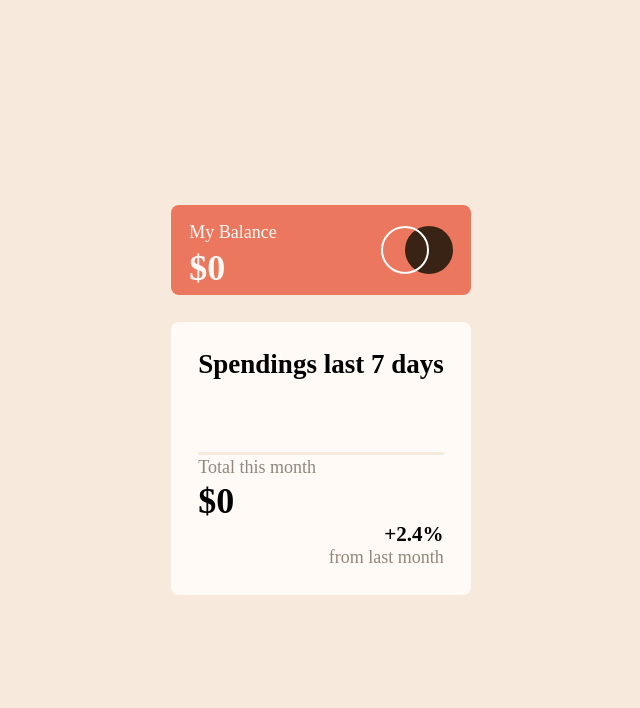
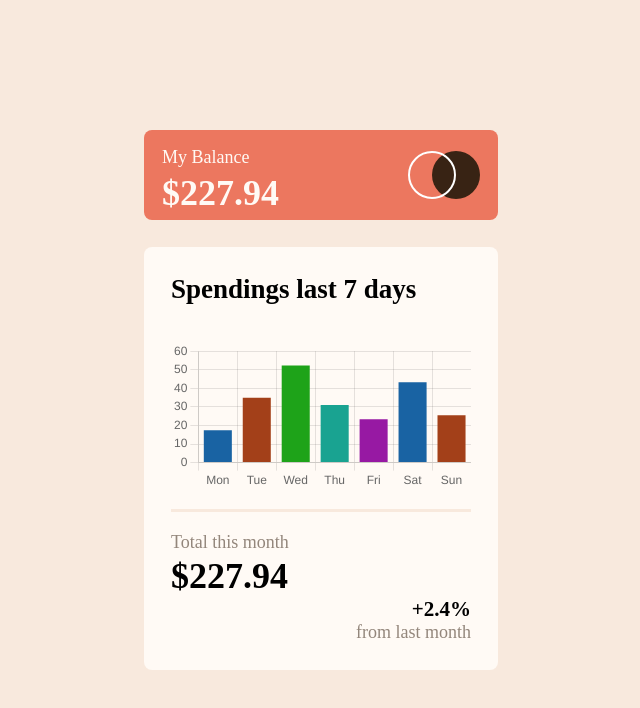
Before and after one commit to DR-KSP-VIRUS/expenses-chart-component, a Vue app: page / in a window 1280 px wide. Shown: the top 708 px of the page, without its empty margins (319-959 px from the left). Built offline with nearby package versions, Linux system fonts and the light colour scheme.

Commit message:
bar chart setup

```diff
--- a/package.json
+++ b/package.json
@@ -9,8 +9,11 @@
     "preview": "vite preview"
   },
   "dependencies": {
+    "axios": "^1.7.2",
+    "chart.js": "^4.4.3",
     "pinia": "^2.1.7",
-    "vue": "^3.4.21"
+    "vue": "^3.4.21",
+    "vue-chartjs": "^5.3.1"
   },
   "devDependencies": {
     "@vitejs/plugin-vue": "^5.0.4",
--- a/src/App.vue
+++ b/src/App.vue
@@ -13,8 +13,17 @@
 
 
 <script setup>
+import { onMounted } from 'vue';
 import GraphHeader from "./components/GraphHeader.vue";
 import GraphContainer from './components/GraphContainer.vue';
+import { useGraphStore } from './stores/graphStore';
+
+
+const graphStore = useGraphStore();
+
+onMounted(async() => {
+  await graphStore.loadTransactions();
+})
 </script>
 
 <style scoped>
--- a/src/apis/graphApi.js
+++ b/src/apis/graphApi.js
@@ -1,7 +1,9 @@
+import axios from "axios";
+
 export const fetchData = async () => {
     try {
-        const res = await fetch("../../data.json");
-        return await res.json();
+        const res = await axios.get("../db/data.json");
+        return await res.data;
     } catch (error) {
         console.log(error);
     }
--- a/src/assets/main.css
+++ b/src/assets/main.css
@@ -6,7 +6,7 @@
   place-items: center;
   flex-direction: column;
   height: 100vh;
-  margin-top: -5rem;
+  margin-top: -3rem;
   transition: all 0.54s ease;
 }
 
--- a/src/components/Graph.vue
+++ b/src/components/Graph.vue
@@ -1,19 +1,70 @@
 <template>
-
+    <Bar :data="chartdata" :options="options"/>
 </template>
 
 <script setup>
-import { ref, computed } from 'vue';
-const responseData = ref([]);
+import { Bar } from 'vue-chartjs';
+import { Chart as Chartjs, Title, Tooltip, BarElement, CategoryScale, LinearScale } from 'chart.js';
+import { onUnmounted } from 'vue';
+
+Chartjs.register(Title, Tooltip, BarElement, CategoryScale, LinearScale);
+
+const props = defineProps({
+  chartdata: {
+    type: Object,
+  },
+  options: {
+    type:Object
+  },
+});
 
 
-const balance = computed(() => {
-  return responseData.value.reduce((acc, current) => {
-    acc += current.amount
-  }, 0);
-});
+onUnmounted(() => {
+
+  Chartjs.unregister()
+})
+
+// const dailyChartData = ref(
+//   {
+//     chartdata: {
+//       labels: props.transactions.map(d=>d.day),
+//       datasets: [
+//         {
+//           backgroundColor: [
+//             '#1963a3',
+//             '#a34019',
+//             '#1ea319',
+//             '#19a391',
+//             '#9719a3',
+//           ],
+//           // label: 'Daily Expense',
+//           data: props.transactions.map(d=>d.amount)
+//         }
+//       ]
+//     },
+//     options: {
+//       plugins: {
+//         tooltip: {
+//           events: ['click'],
+//           callbacks: {
+//             title: function (context) {
+//               return ''
+//             },
+//             label: function (context) {
+//               return `$ ${context.formattedValue}`
+//             },
+//           }
+//         },
+
+//       }
+//     }
+// });
+
 
 </script>
 
 <style scoped>
+.d {
+  background-color: #f87979;
+}
 </style>
--- a/src/components/GraphContainer.vue
+++ b/src/components/GraphContainer.vue
@@ -1,7 +1,7 @@
 <template>
     <h2>Spendings last 7 days</h2>
     <div class="graph">
-      <Graph />
+      <Graph :chartdata="getChartData" :options="chartOptions"/>
     </div>
     <div class="graph-summary">
       <GraphSummary />
@@ -9,13 +9,38 @@
 </template>
 
 <script setup>
-import Graph from "./Graph.vue";
+import { ref } from 'vue';
+import { storeToRefs } from "pinia";
+import { useGraphStore } from "@/stores/graphStore";
+import Graph from './Graph.vue';
 import GraphSummary from "./GraphSummary.vue";
+
+const graphStore = useGraphStore();
+const { getChartData } = storeToRefs(graphStore);
+
+const chartOptions = ref({
+  plugins: {
+    tooltip: {
+      events: ['click'],
+      callbacks: {
+        title: function (context) {
+          return ''
+        },
+        label: function (context) {
+          return `$ ${context.formattedValue}`
+        },
+      }
+    },
+
+  }
+});
+
 </script>
 
 <style scoped>
 .graph {
-  padding-block: 2rem;
+  padding-top: 2rem;
+  padding-bottom: 1rem;
   border-bottom: 3px solid var(--cream);
 }
 </style>
--- a/src/components/GraphSummary.vue
+++ b/src/components/GraphSummary.vue
@@ -19,6 +19,7 @@ const graphStore = useGraphStore();
 .amount {
   margin-right: 2rem;
   align-self: center;
+  padding-top: 1rem;
 }
 .amount h2 {
   font-size: 2rem;
--- /dev/null
+++ b/src/helpers/textConvertor.js
@@ -0,0 +1,3 @@
+export const toTitleCase = (str) => {
+    return str.charAt(0).toUpperCase() + str.substring(1)
+}
--- a/src/stores/graphStore.js
+++ b/src/stores/graphStore.js
@@ -1,10 +1,10 @@
 import { fetchData } from '@/apis/graphApi';
+import { toTitleCase } from '@/helpers/textConvertor'
 import { defineStore } from 'pinia';
 
 export const useGraphStore = defineStore('graphStore', {
     state: () => ({
         transactions: [],
-        loading: false,
     }),
     getters: {
         getBalance() {
@@ -12,17 +12,33 @@ export const useGraphStore = defineStore('graphStore', {
                 return acc += transaction.amount;
             }, 0);
         },
-        async getTransactions() {
+        getChartData() {
+            return {
+                labels: this.transactions.map(d => toTitleCase(d.day)),
+                datasets: [
+                    {
+                        backgroundColor: [
+                            '#1963a3',
+                            '#a34019',
+                            '#1ea319',
+                            '#19a391',
+                            '#9719a3',
+                        ],
+                        // label: 'Daily Expense',
+                        data: this.transactions.map(d => d.amount)
+                    }
+                ]
+            }
+        },
+    },
+    actions: {
+        async loadTransactions() {
             try {
-                this.loading = true;
-                const res = await fetchData()
-                this.transactions = res;
-                this.loading = false;
+                const res = await fetchData();
+                this.transactions = await res;
             } catch (error) {
-                this.loading = false;
                 console.log(error);
             }
         }
     },
-
 });
```
Also changed, not shown: db/data.json (renamed from data.json), 1 other file (tests, documents, lock files or other folders).
